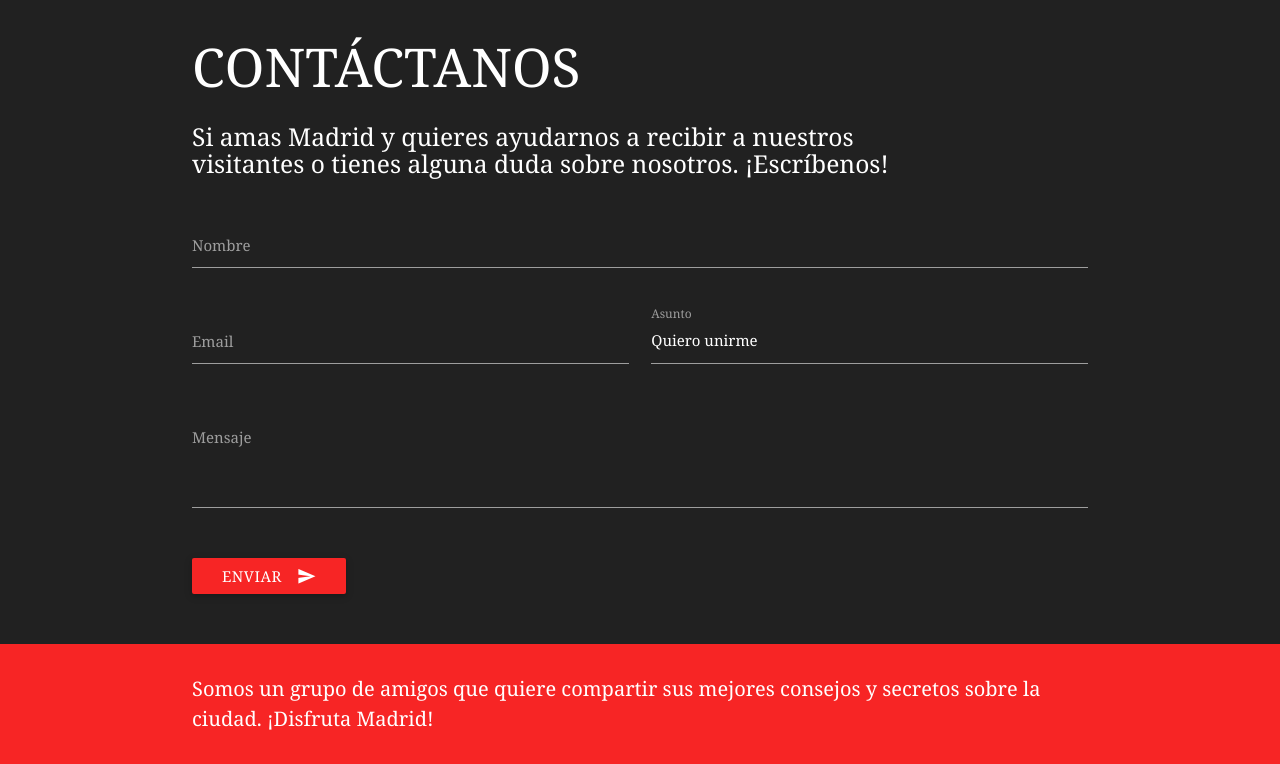
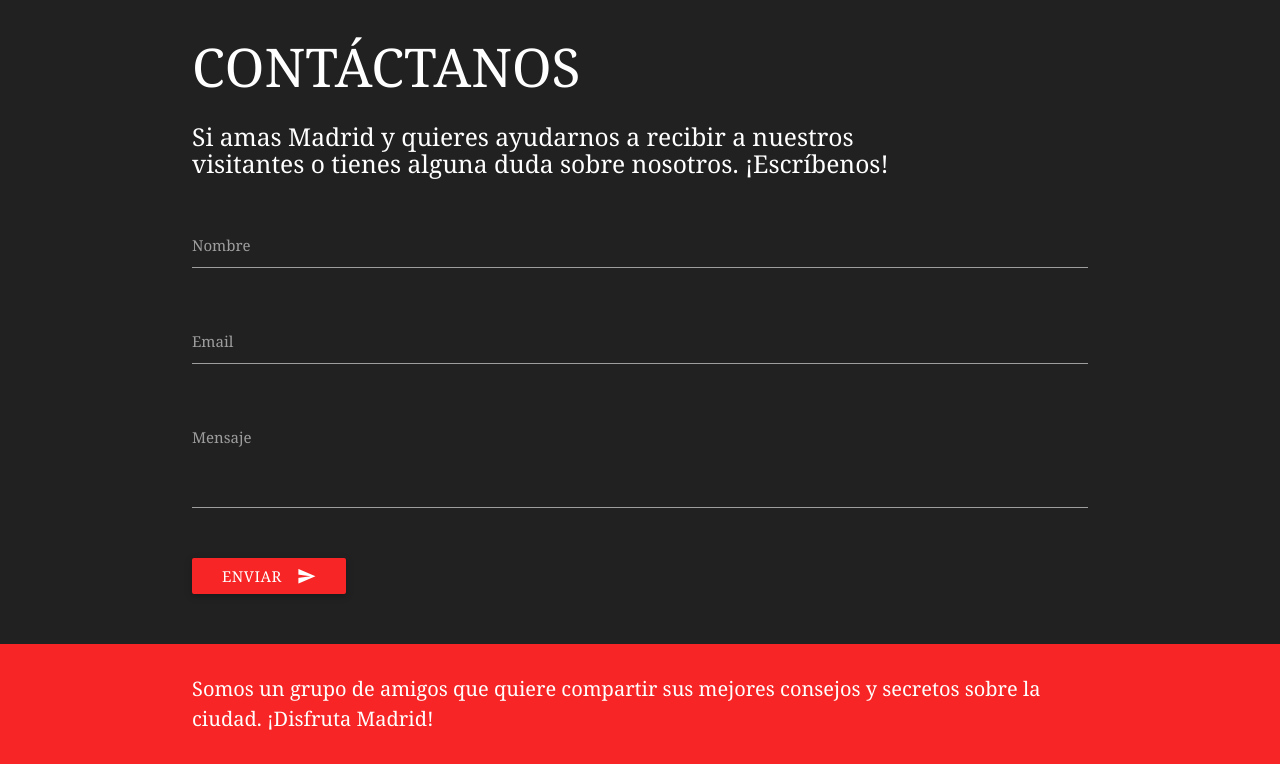
Before and after one commit to christiandebarrio/GreetMadrid, a plain HTML site: page index.html in a window 1280 px wide. Shown: the part 1422-2186 px from the top of the page. Drawn offline with nearby package versions, Linux system fonts and the light colour scheme.

Commit message:
no subject in form

```diff
--- a/index.html
+++ b/index.html
@@ -140,13 +140,9 @@
           </div>
         </div>
         <div class="row">
-          <div class="input-field col s12 m6">
+          <div class="input-field col s12">
             <input id="email" name="email" type="email" class="validate" required>
             <label for="email" data-error="wrong" data-success="right">Email</label>
-          </div>
-          <div class="input-field col s12 m6">
-            <input id="subject" name="subject" type="text" class="validate" value="Quiero unirme" required>
-            <label for="first_name">Asunto</label>
           </div>
         </div>
         <div class="row">
```
